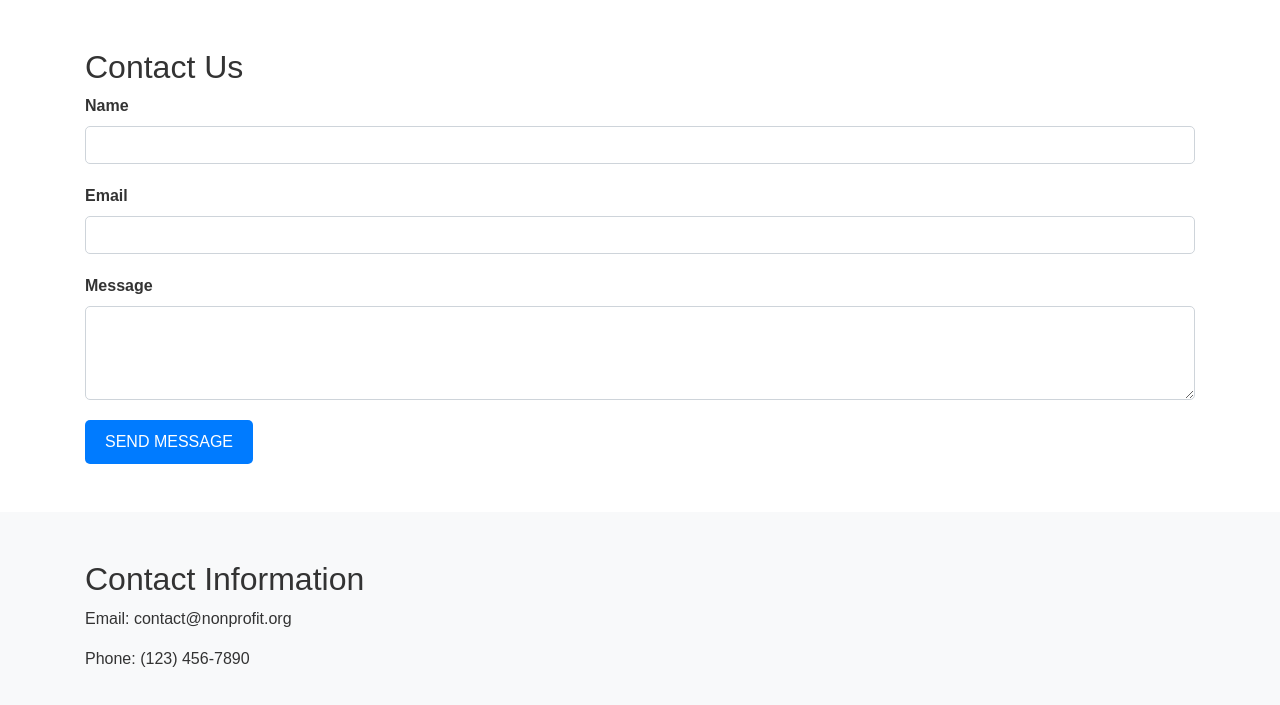
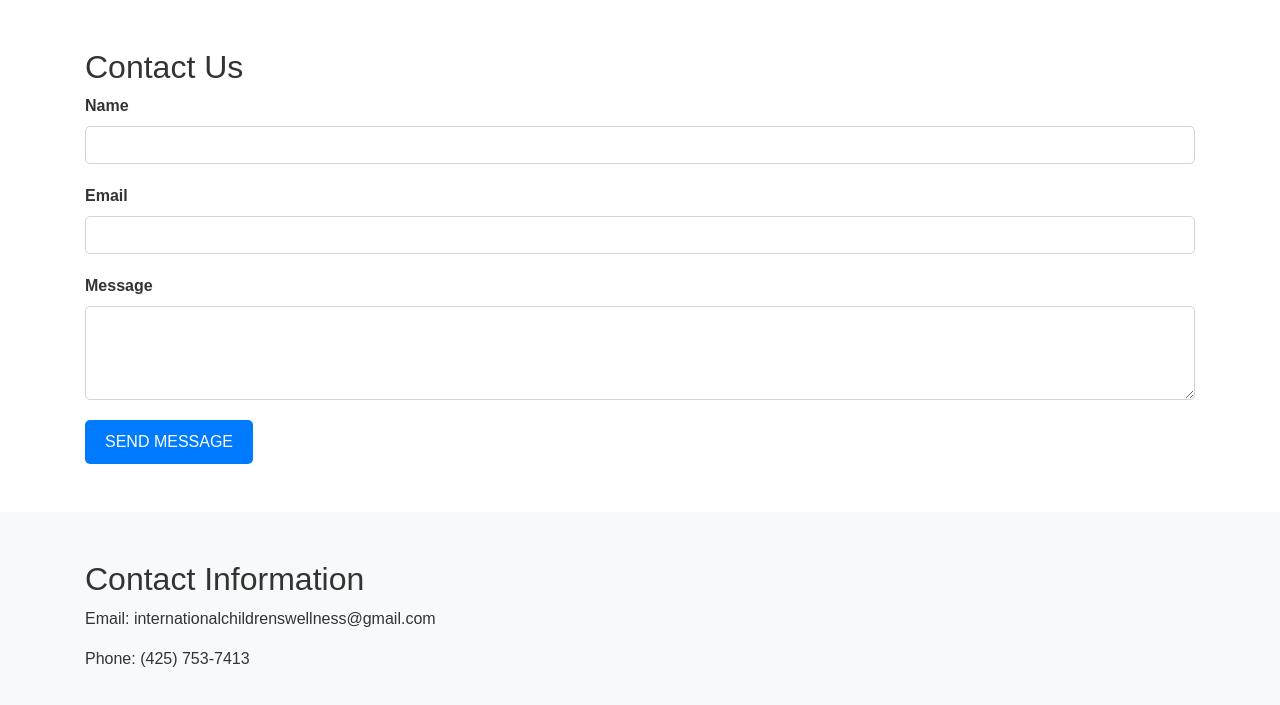
Before and after one commit to Mohith06/ICW-web, a plain HTML site: page contact.html in a window 1280 px wide. Shown: the part 93-798 px from the top of the page. Drawn offline with nearby package versions, Linux system fonts and the light colour scheme.

Commit message:
Update contact.html

```diff
--- a/contact.html
+++ b/contact.html
@@ -52,8 +52,8 @@
     <section class="contact-info py-5 bg-light">
         <div class="container">
             <h2>Contact Information</h2>
-            <p>Email: contact@nonprofit.org</p>
-            <p>Phone: (123) 456-7890</p>
+            <p>Email: internationalchildrenswellness@gmail.com</p>
+            <p>Phone: (425) 753-7413</p>
             <div id="map" style="height: 400px; width: 100%;"></div>
             <!-- Include Google Map here -->
         </div>
```
